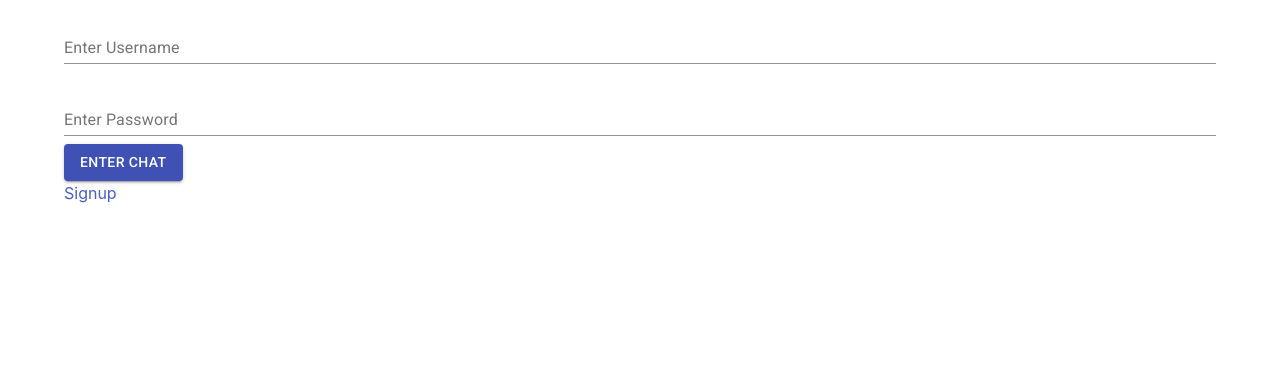
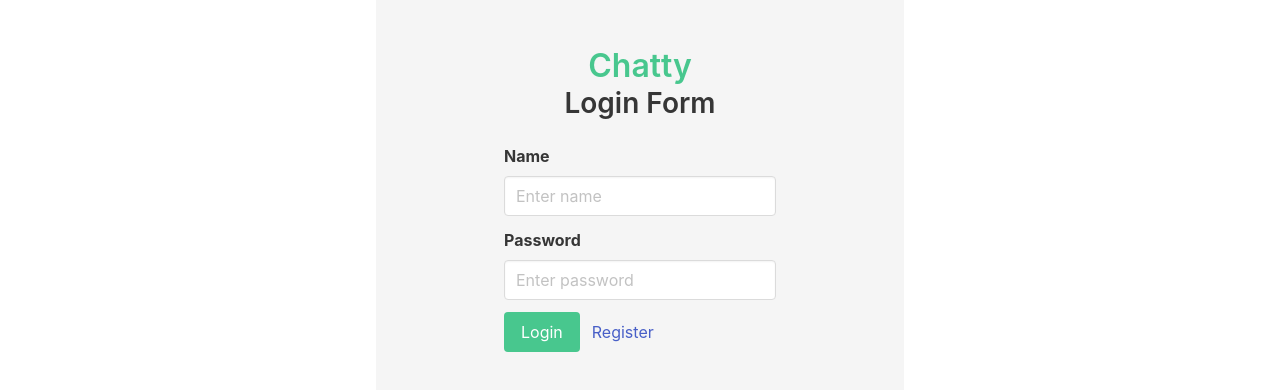
Before and after one commit to spykelionel/chatty, a React (Vite) app in the folder client/: page /login in a window 1280 px wide. Shown: the top 390 px of the page. Built offline with nearby package versions, Linux system fonts and the light colour scheme.

Commit message:
refactore login form

```diff
--- a/client/src/components/Login/LoginForm.js
+++ b/client/src/components/Login/LoginForm.js
@@ -1,44 +1,44 @@
 import React, { useRef, useState } from "react";
 import { TextField, Button } from "@material-ui/core";
 import Loader from "react-loader-spinner";
-import {Link, useNavigate} from "react-router-dom";
+import { Link, useNavigate } from "react-router-dom";
 
 const LoginForm = ({ setUserDataForChat }) => {
   const [loading, setLoading] = useState(false);
-  const userNameInput = useRef("");
-  const passwordInputRef = useRef("")
-  const navigate = useNavigate()
-  const storage = window.localStorage
+  const userNameInputRef = useRef("");
+  const passwordInputRef = useRef("");
+  const navigate = useNavigate();
+  const storage = window.localStorage;
   async function authenticateUser(url, data) {
     fetch(url, {
-      method: 'post',
+      method: "post",
       headers: {
-        "Content-Type": "application/json"
+        "Content-Type": "application/json",
       },
-      body: JSON.stringify(data)
+      body: JSON.stringify(data),
     })
-      .then(res=>res.json())
-      .then(data=>{
+      .then((res) => res.json())
+      .then((data) => {
         const user = {
           token: data.token,
-          user: data.user
-        }
-        console.log(user)
-        storage.setItem('user', user.user.name)
-        storage.setItem('token', user.token)
-        navigate('/')
+          user: data.user,
+        };
+        console.log(user);
+        storage.setItem("user", user.user.name);
+        storage.setItem("token", user.token);
+        navigate("/");
       })
-      .catch(err=>console.log(err))
+      .catch((err) => console.log(err));
   }
   const login = (e) => {
-    const url = 'http://localhost:5002/api/account/login'
-    e.preventDefault()
+    const url = "http://localhost:5002/api/account/login";
+    e.preventDefault();
     const data = {
-      name: userNameInput.current.value,
-      password: passwordInputRef.current.value
-    }
-    authenticateUser(url, data)
-  }
+      name: userNameInputRef.current.value,
+      password: passwordInputRef.current.value,
+    };
+    authenticateUser(url, data);
+  };
 
   return loading ? (
     <Loader
@@ -49,38 +49,61 @@ const LoginForm = ({ setUserDataForChat }) => {
     />
   ) : (
     <div>
-      <form className="login-form" onSubmit={login} autoComplete="off">
-      <TextField
-        id="chat-username"
-        label="Enter Username"
-        margin="normal"
-        fullWidth
-        minRows="1"
+      <div className="place-items-center w-40">
+        <div className="container content is-center">
+          <div className="p-6 has-background-light">
+            <h1 className="title has-text-centered has-text-success">
+              Chatty
+            </h1>
+            <h2 className="subtitle has-text-centered">
+              Login Form
+            </h2>
+            <form onSubmit={login}>
+              <div className="field">
+                <label className="label">Name</label>
+                <div className="control">
+                  <input
+                    name="name"
                     type="text"
-        inputRef={userNameInput}
+                    id="name"
+                    placeholder="Enter name"
+                    className="input"
+                    ref={userNameInputRef}
                   />
-      <TextField
-        id="chat-password"
-        label="Enter Password"
-        margin="normal"
-        fullWidth
-        minRows="1"
+                </div>
+              </div>
+
+              <div className="field">
+                <label className="label">Password</label>
+                <div className="control">
+                  <input
+                    name="password"
                     type="password"
-        inputRef={passwordInputRef}
+                    id="password"
+                    ref={passwordInputRef}
+                    placeholder="Enter password"
+                    className="input"
                   />
-      <Button
-        variant="contained"
-        color="primary"
+                </div>
+              </div>
+
+              <div className="field is-grouped">
+                <div className="control">
+                  <button
+                    className="button is-success"
                     type="submit"
                   >
-        Enter Chat
-      </Button>
-      <div>
-        <p>
-          <Link to="/login">Signup</Link>
-        </p>
+                    Login
+                  </button>
+                </div>
+                <div className="control self-center">
+                  <Link to={"/signup"}>Register</Link>
+                </div>
               </div>
             </form>
+          </div>
+        </div>
+      </div>
     </div>
   );
 };
```
Lines whose indentation alone changed are shown as unchanged.
